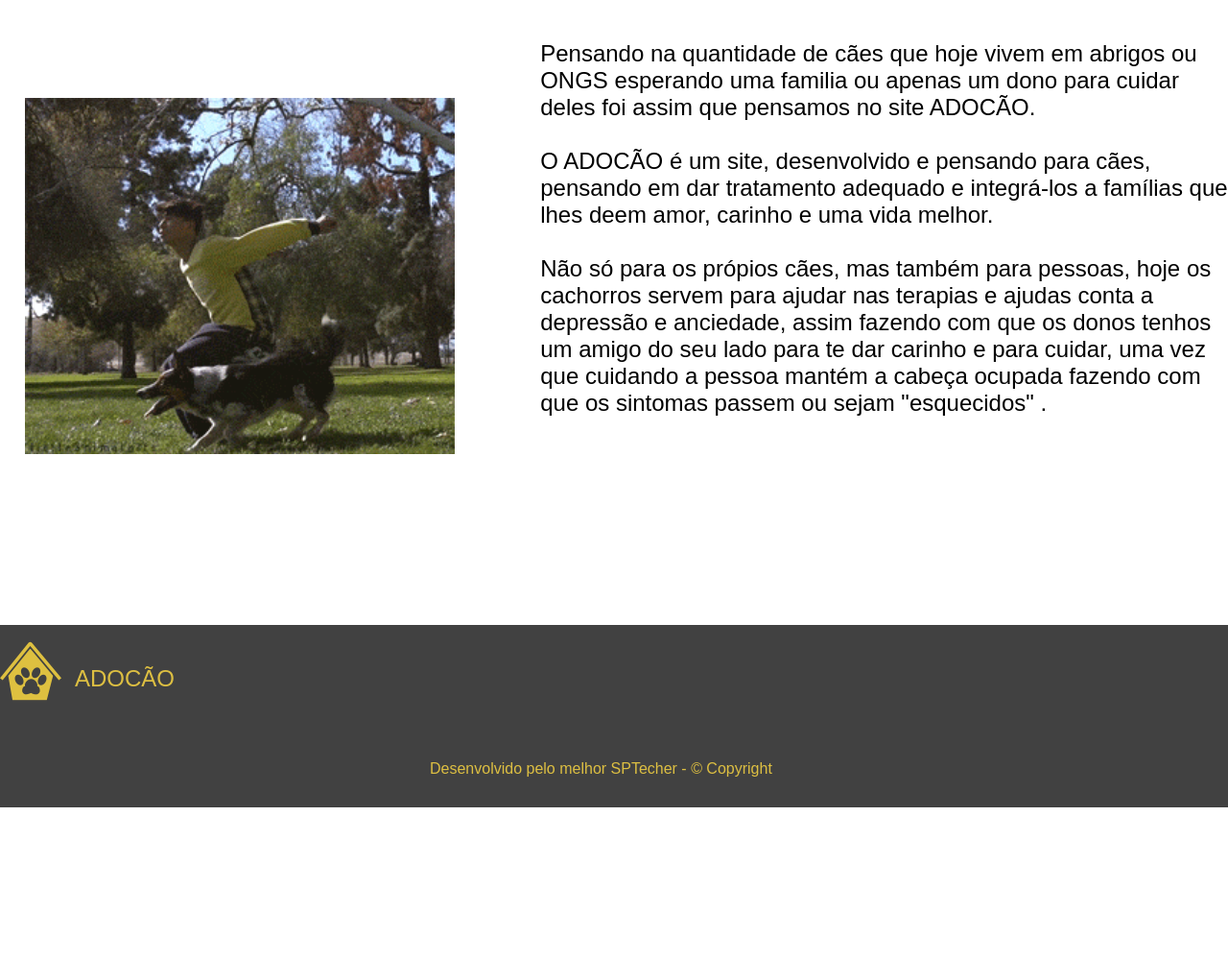
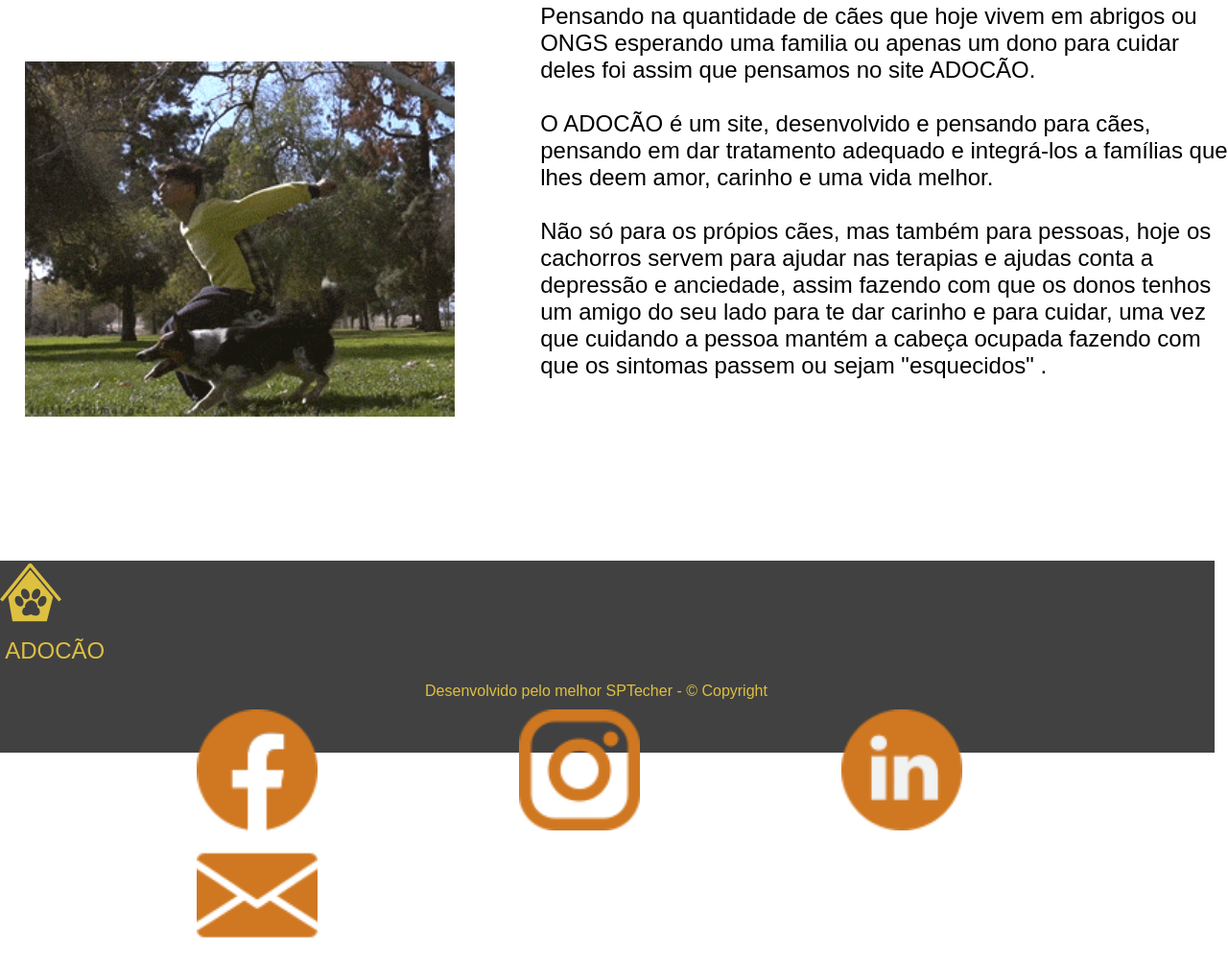
Before and after one commit to Yago-Maragno/Projeto-individual, a website: page site/public/index.html in a window 1280 px wide. Shown: the part 1348-2348 px from the top of the page at 96% size. Before the commit the page ends 2189 px from the top, so only its background shows below. Drawn offline with Linux system fonts and the light colour scheme; files whose address does not match are found by name.

Commit message:
Ajustando ultimos detalhes

```diff
--- a/site/public/css/estilos.css
+++ b/site/public/css/estilos.css
@@ -160,7 +160,7 @@ video {
 /* QUEM SOMOS */
 .quemsomos {
     width: 100%;
-    height: 100vh;
+    height: 90vh;
     margin-top: 9.7%;
 }
 
@@ -179,7 +179,7 @@ video {
 
 .texto {
     width: 70%;
-    margin-top: 10%;
+    margin-top: 7%;
     margin-left: 30%;
     font-size: 10%;
 }
@@ -193,13 +193,14 @@ video {
 
 /* FOOTER */
 .footer {
-    height: 190px;
+    height: 200px;
+    width: 98.9vw;
     background-color: #000000be;
-    margin-top: -1%;
+    margin-top: 0%;
 }
 
 .footer .container p {
-    margin-top: 11%;
+    margin-top: 10%;
     margin-left: 35%;
 }
 
@@ -209,7 +210,15 @@ video {
 }
 
 .footer .logo p {
-    margin-top: -40%;
-    margin-left: 75%;
+    margin-top: 10%;
+    margin-left: 5%;
     font-size: 150%;
 }
+
+.informa img {
+        height: 23%;
+        width: 10%;
+        padding: 0px 0px 0px 15px;
+        margin-left: 15%;
+        justify-content:space-around;
+}
--- a/site/public/css/login.css
+++ b/site/public/css/login.css
@@ -144,4 +144,5 @@ li a {
     margin-top: 37%;
     font-size: large;
     color: #ffffff;
+    margin-top: 39%;
 }
--- a/site/public/index.html
+++ b/site/public/index.html
@@ -101,10 +101,10 @@
         <img src="./assets/img/pata-de-cachorro-em-uma-casa.png" alt=""> <p> ADOCÃO</p>
     </div>
     <div class="informa">
-        <img src="src/img/facebook.png" alt="">
-        <img src="src/img/instagram.png" alt="">
-        <img src="src/img/linkedin.png" alt="">
-        <img src="src/img/o-email.png" alt="">
+        <img src="./assets/img/facebook.png" alt="">
+        <img src="./assets/img/instagram.png" alt="">
+        <img src="./assets/img/linkedin.png" alt="">
+        <img src="./assets/img/o-email.png" alt="">
     </div>
 </div>
 </body>
```
